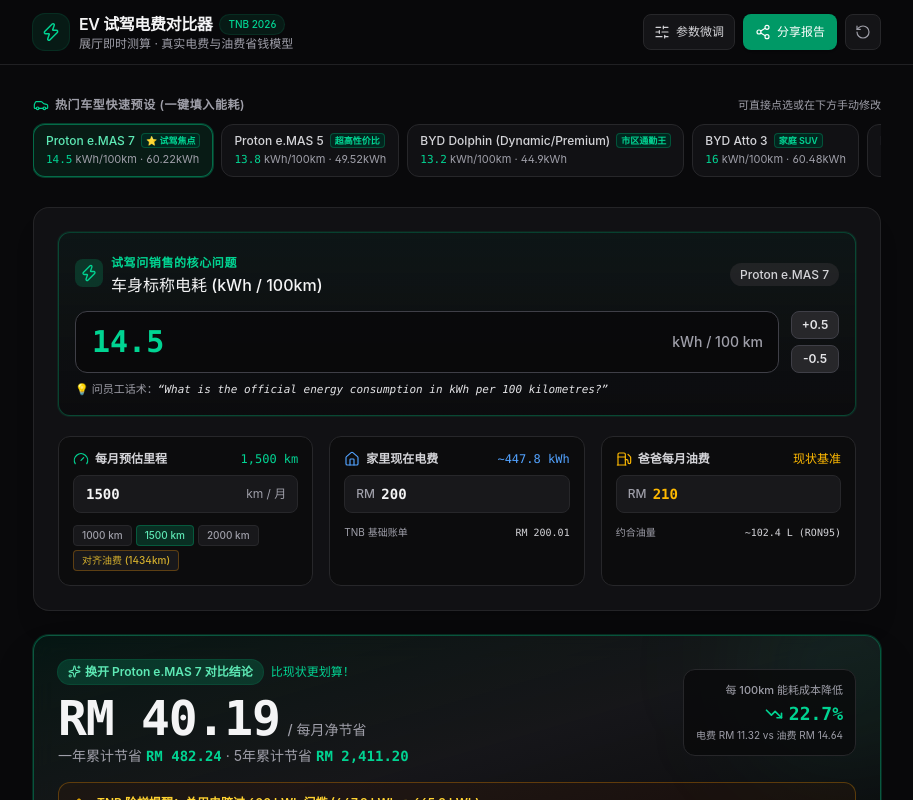
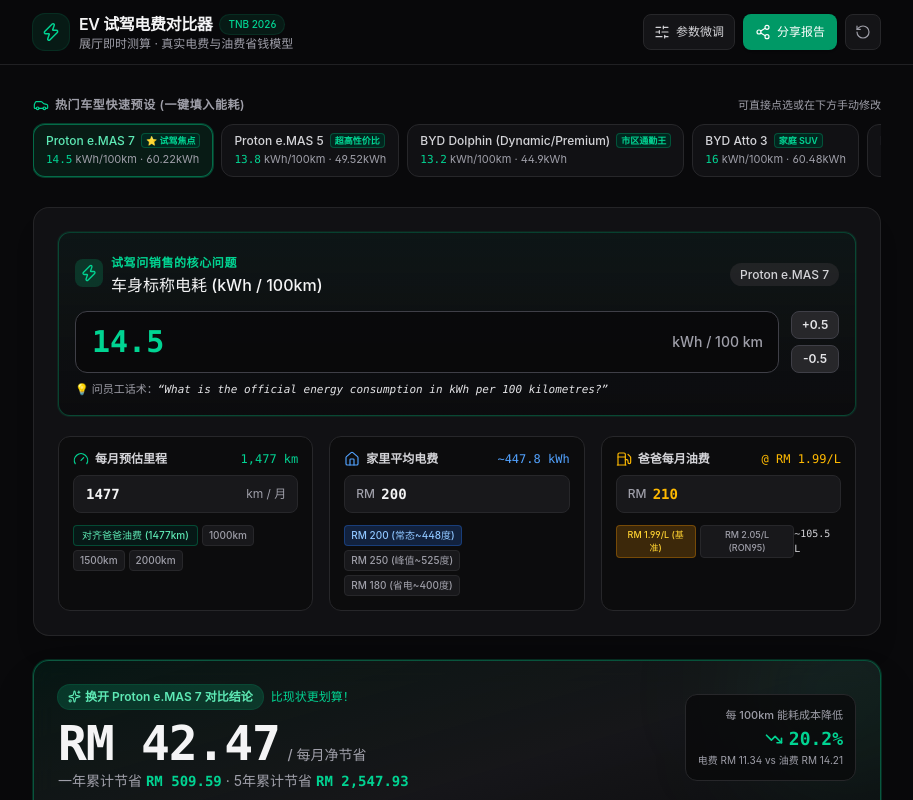
Before and after one commit to davidy1402/malaysia-ev-cost-calculator, a React (Vite) app: page / in a window 1280 px wide. Shown: the top 800 px of the page, without its empty margins (183-1096 px from the left). Built offline with nearby package versions, Linux system fonts and the light colour scheme.

Commit message:
feat: default petrol RM1.99 and presets

```diff
--- a/src/components/ShowroomInputCard.tsx
+++ b/src/components/ShowroomInputCard.tsx
@@ -1,7 +1,6 @@
 import React from 'react';
 import { UserInputs, EvCalculationResult } from '../types/calculator';
 import { Zap, Fuel, Home, Gauge } from 'lucide-react';
-import { formatRm } from '../utils/formatter';
 
 interface ShowroomInputCardProps {
   inputs: UserInputs;
@@ -118,28 +117,28 @@
 
           {/* Quick chips */}
           <div className="flex flex-wrap gap-1 pt-1">
+            <button
+              type="button"
+              onClick={() => onChange({ monthlyMileageKm: result.petrolEquivalentDistanceKm })}
+              title="根据每月RM210油费推算的月行驶里程"
+              className="rounded px-2 py-0.5 text-[10px] font-medium bg-emerald-950/40 text-emerald-300 border border-emerald-500/30"
+            >
+              对齐爸爸油费 ({result.petrolEquivalentDistanceKm}km)
+            </button>
             {[1000, 1500, 2000].map((km) => (
               <button
                 key={km}
                 type="button"
                 onClick={() => onChange({ monthlyMileageKm: km })}
-                className={`rounded px-2 py-0.5 text-[10px] font-medium transition-colors ${
+                className={`rounded px-1.5 py-0.5 text-[10px] font-medium transition-colors ${
                   inputs.monthlyMileageKm === km
-                    ? 'bg-emerald-500/20 text-emerald-300 border border-emerald-500/30'
+                    ? 'bg-zinc-700 text-zinc-100 border border-zinc-600'
                     : 'bg-zinc-900 text-zinc-400 hover:text-zinc-200 border border-zinc-800'
                 }`}
               >
-                {km} km
+                {km}km
               </button>
             ))}
-            <button
-              type="button"
-              onClick={() => onChange({ monthlyMileageKm: result.petrolEquivalentDistanceKm })}
-              title="根据每月RM210油费推算的月行驶里程"
-              className="rounded px-2 py-0.5 text-[10px] font-medium bg-zinc-900 text-amber-300/80 hover:text-amber-200 border border-amber-500/30"
-            >
-              对齐油费 ({result.petrolEquivalentDistanceKm}km)
-            </button>
           </div>
         </div>
 
@@ -148,7 +147,7 @@
           <div className="flex items-center justify-between">
             <label className="flex items-center gap-1.5 text-xs font-semibold text-zinc-300">
               <Home size={16} strokeWidth={1.75} className="text-blue-400" />
-              <span>家里现在电费</span>
+              <span>家里平均电费</span>
             </label>
             <span className="text-xs font-mono font-medium text-blue-400">
               ~{result.baselineBill.kwh} kWh
@@ -174,11 +173,26 @@
             />
           </div>
 
-          <div className="flex items-center justify-between text-[10px] text-zinc-400 pt-1">
-            <span>TNB 基础账单</span>
-            <span className="font-mono text-zinc-300">
-              {formatRm(result.baselineBill.totalAmount)}
-            </span>
+          {/* Quick Home Bill Presets */}
+          <div className="flex flex-wrap gap-1 pt-1">
+            {[
+              { label: 'RM 200 (常态~448度)', rm: 200 },
+              { label: 'RM 250 (峰值~525度)', rm: 250 },
+              { label: 'RM 180 (省电~400度)', rm: 180 }
+            ].map((b) => (
+              <button
+                key={b.rm}
+                type="button"
+                onClick={() => onChange({ baselineHomeBillRm: b.rm })}
+                className={`rounded px-1.5 py-0.5 text-[10px] font-medium transition-colors ${
+                  inputs.baselineHomeBillRm === b.rm
+                    ? 'bg-blue-500/20 text-blue-300 border border-blue-500/30'
+                    : 'bg-zinc-900 text-zinc-400 hover:text-zinc-200 border border-zinc-800'
+                }`}
+              >
+                {b.label}
+              </button>
+            ))}
           </div>
         </div>
 
@@ -190,7 +204,7 @@
               <span>爸爸每月油费</span>
             </label>
             <span className="text-xs font-mono font-medium text-amber-400">
-              现状基准
+              @ RM {inputs.petrolPricePerLiter.toFixed(2)}/L
             </span>
           </div>
 
@@ -213,10 +227,34 @@
             />
           </div>
 
+          {/* Quick Oil Price Switch */}
           <div className="flex items-center justify-between text-[10px] text-zinc-400 pt-1">
-            <span>约合油量</span>
+            <div className="flex items-center gap-1">
+              <button
+                type="button"
+                onClick={() => onChange({ petrolPricePerLiter: 1.99 })}
+                className={`rounded px-1.5 py-0.5 text-[9px] font-medium ${
+                  inputs.petrolPricePerLiter === 1.99
+                    ? 'bg-amber-500/20 text-amber-300 border border-amber-500/30'
+                    : 'bg-zinc-900 text-zinc-400 border border-zinc-800'
+                }`}
+              >
+                RM 1.99/L (基准)
+              </button>
+              <button
+                type="button"
+                onClick={() => onChange({ petrolPricePerLiter: 2.05 })}
+                className={`rounded px-1.5 py-0.5 text-[9px] font-medium ${
+                  inputs.petrolPricePerLiter === 2.05
+                    ? 'bg-amber-500/20 text-amber-300 border border-amber-500/30'
+                    : 'bg-zinc-900 text-zinc-400 border border-zinc-800'
+                }`}
+              >
+                RM 2.05/L (RON95)
+              </button>
+            </div>
             <span className="font-mono text-zinc-300">
-              ~{(inputs.fatherPetrolCostRm / inputs.petrolPricePerLiter).toFixed(1)} L (RON95)
+              ~{(inputs.fatherPetrolCostRm / inputs.petrolPricePerLiter).toFixed(1)} L
             </span>
           </div>
         </div>
--- a/src/constants/presets.ts
+++ b/src/constants/presets.ts
@@ -86,18 +86,18 @@
 export const DEFAULT_USER_INPUTS: UserInputs = {
   modelName: 'Proton e.MAS 7',
   consumptionKwhPer100Km: 14.5,
-  monthlyMileageKm: 1500,
-  baselineHomeBillRm: 200,
-  fatherPetrolCostRm: 210,
+  monthlyMileageKm: 1477, // 对应爸爸每月 RM210 油费 @ RM1.99/L 的实际行驶里程
+  baselineHomeBillRm: 200, // 对应聊天记录中家里平均月电费 (RM 200 ~ 448 kWh)
+  fatherPetrolCostRm: 210, // 爸爸每月固定汽油支出 RM 210
 
-  // Advanced defaults based on 2026 Malaysia context
-  petrolPricePerLiter: 2.05, // RON 95 subsidized
-  petrolFuelEfficiencyKmPerL: 14.0, // Typical Perodua Myvi / Alza / Axia mixed driving ~7.1 L/100km
-  chargingEfficiency: 0.90, // 10% AC 7kW/11kW wallbox charging conversion & cooling loss
-  homeChargingRatio: 0.90, // 90% overnight at home, 10% public DC on highway/mall
-  publicDcPricePerKwh: 1.40, // Average Gentari / JomCharge / ChargeEV DC fast rate
-  afaRateSen: 3.80, // August 2026 Energy Commission AFA Surcharge (+3.80 sen / kWh)
-  isTouEnabled: false, // Time of Use (requires TNB Smart Meter)
-  touOffPeakRateSen: 28.00, // Off-peak discount rate
+  // Updated based on user specification
+  petrolPricePerLiter: 1.99, // 设定基准油价 RM 1.99 / L
+  petrolFuelEfficiencyKmPerL: 14.0, // 典型油车油耗 ~7.1 L/100km (Myvi/Alza/Axia)
+  chargingEfficiency: 0.90, // 10% AC 充电转换与线损
+  homeChargingRatio: 0.90, // 90% 家充 / 10% 外出商用 DC 快充
+  publicDcPricePerKwh: 1.40, // 商业快充均价 RM 1.40/kWh
+  afaRateSen: 3.80, // TNB AFA 燃油附加费 +3.80 sen/kWh
+  isTouEnabled: false, // Time of Use
+  touOffPeakRateSen: 28.00, // ToU 离峰费率
   batteryCapacityKwh: 60.22,
 };
```
